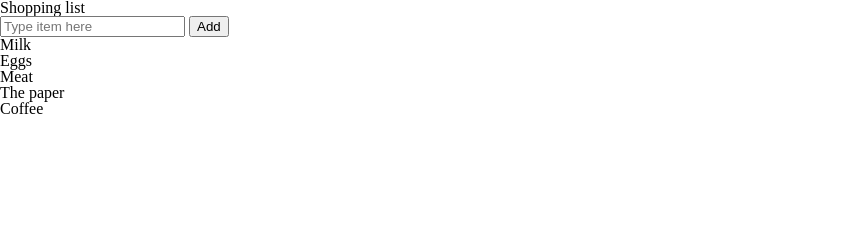
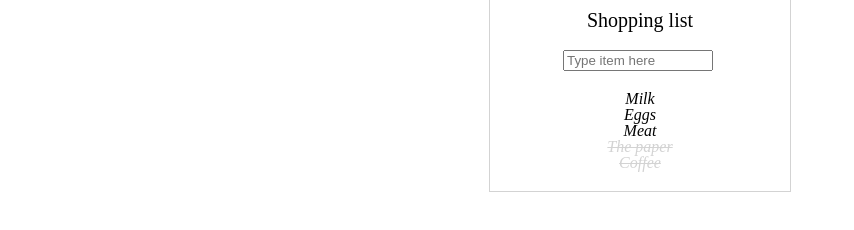
Before and after one commit to pbyriel/shopping-list, a plain HTML site: page index.html in a window 1280 px wide. Shown: the whole page, without its empty margins (0-854 px from the left). Drawn offline with nearby package versions, Linux system fonts and the light colour scheme.

Commit message:
Added basic styling for text + div positioning

```diff
--- a/css/main.css
+++ b/css/main.css
@@ -1,11 +1,45 @@
-#main {}
-#list {}
+#main {
+    width: 300px;
+    margin-left: auto;
+    margin-right: auto;
+    text-align: center;
+    border: 1px solid lightgrey;
+    border-top: none;
+    font-family: serif;
+}
 
+#head {
+    padding-top: 10px;
+}
+
+#form {
+    padding-bottom: 20px;
+}
+
+#add {
+    display: inline-block;
+}
+
+#list {
+    font-style: italic;
+    padding-bottom: 20px;
+}
+
+h1 {
+    font-size: 125%;
+    padding-bottom: 20px;
+}
 /* List items */
 .todo {}
-.done{}
+.done {
+    color: lightgrey;
+    text-decoration: line-through;
+
+}
 
 /* Input styling */
-input {}
+input {
+    width: 150;
+}
 input:focus, input:hover {}
 input:active
--- a/index.html
+++ b/index.html
@@ -14,7 +14,7 @@
             <h1>Shopping list</h1>
             <div id="form">
                 <input id="item" type="text" placeholder="Type item here"></input>
-                <input id="add" type="submit" value="Add">
+                <div id="add"></div>
             </div>
         </div>
         <div id="list">
```
